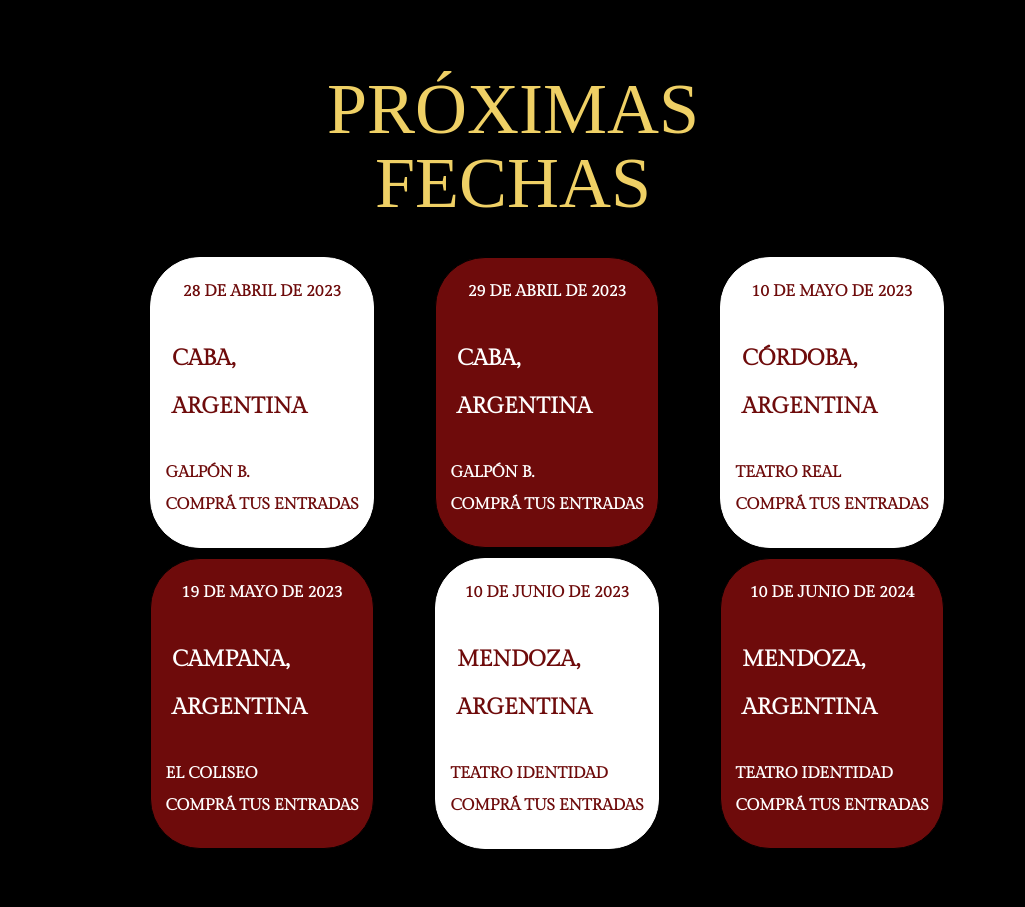
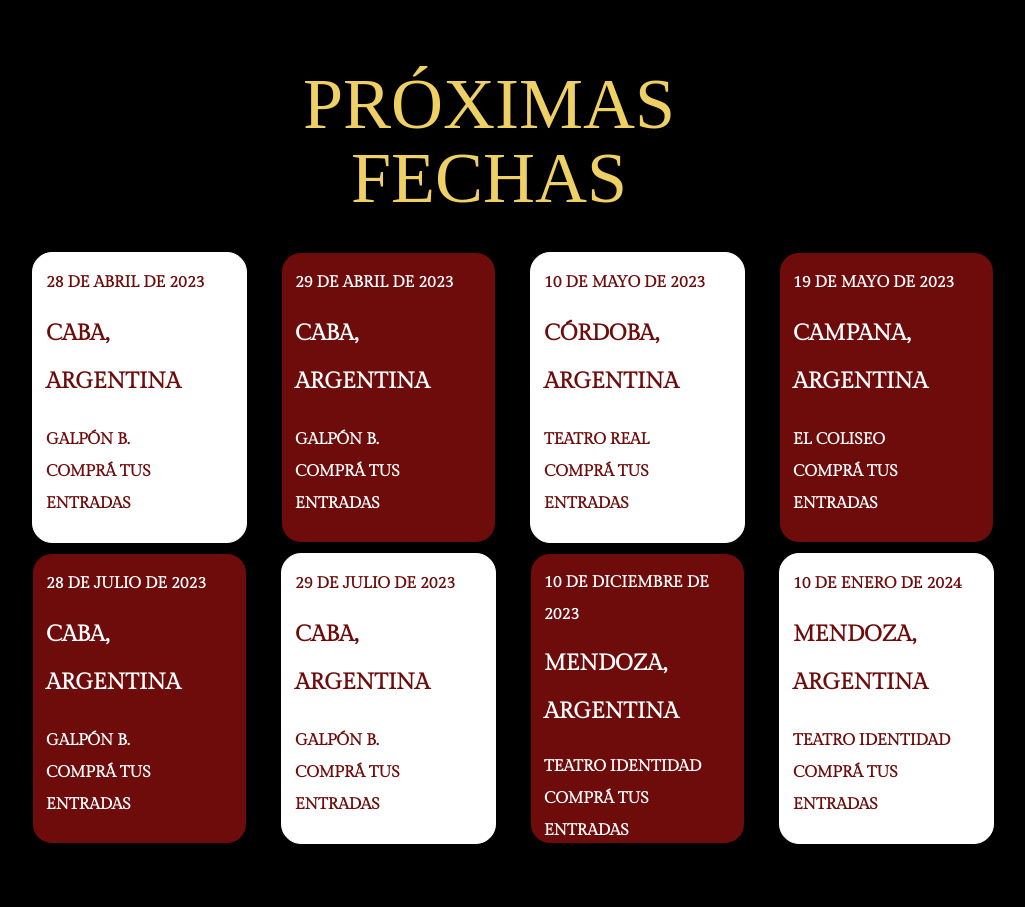
Before and after one commit to AimyLuz/TF-ANCA, a website: page index.html in a window 1280 px wide. Shown: the part 1245-2152 px from the top of the page, without its empty margins (127-1152 px from the left). Drawn offline with nearby package versions, Linux system fonts and the light colour scheme; files that its build step writes are made by us from their sources; a web font is replaced by a local one.

Commit message:
arreglo cards

```diff
--- a/index.html
+++ b/index.html
@@ -95,7 +95,7 @@
         </div>
       </section>
 
-      <section class="section2">
+      <section class="section2 container">
         <article class="article1">
           <div class="container">
             <div class="row d-flex justify-content-center">
@@ -147,7 +147,6 @@
               </div>
             </div>
           </div>
-
         </article>
                   <!-- fechas -->
         <article class="fechas article2">
@@ -160,7 +159,6 @@
               </div>
               </div>
               <div class="row d-flex justify-content-center">
-<div class="col-lg-2 col-sm-0 col-md-0"></div>
                 <div class="col-lg-3 col-sm-12 col-md-6 ">
               <div class="card_b" data-aos="flip-up" >
                 <p class="fechas__p">28 DE ABRIL DE 2023</p>
@@ -195,8 +193,6 @@
     </p>
   </div>
 </div>
-<div class="col-lg-1 col-sm-0 col-md-0"></div>
-<div class="col-lg-1 col-sm-0 col-md-0"></div>
 <div class="col-lg-3 col-sm-12 col-md-6">
   <div class="card_r" data-aos="flip-up" data-aos-delay="450">
     <p class="fechas__p" >19 DE MAYO DE 2023</p>
@@ -208,9 +204,31 @@
     </p>
   </div>
 </div>
+<div class="col-lg-3 col-sm-12 col-md-6 ">
+  <div class="card_r" data-aos="flip-up" >
+    <p class="fechas__p">28 DE JULIO DE 2023</p>
+    <h4 class="fechas__h4">CABA, ARGENTINA</h4>
+    <p class="fechas__lugar">
+      GALPÓN B.
+      <br />
+      <a href="#"> COMPRÁ TUS ENTRADAS </a>
+    </p>
+  </div>
+</div>
+<div class="col-lg-3 col-sm-12 col-md-6 ">
+<div class="card_b" data-aos="flip-up" data-aos-delay="200">
+<p class="fechas__p" >29 DE JULIO DE 2023</p>
+<h4 class="fechas__h4" >CABA, ARGENTINA</h4>
+<p class="fechas__lugar" >
+GALPÓN B.
+<br />
+<a href="#"> COMPRÁ TUS ENTRADAS </a>
+</p>
+</div>
+</div>
 <div class="col-lg-3 col-sm-12 col-md-6">
-  <div class="card_b" data-aos="flip-up" data-aos-delay="600">
-    <p class="fechas__p" >10 DE JUNIO DE 2023</p>
+  <div class="card_r" data-aos="flip-up" data-aos-delay="600">
+    <p class="fechas__p" >10 DE DICIEMBRE DE 2023</p>
     <h4 class="fechas__h4" >MENDOZA, ARGENTINA</h4>
     <p class="fechas__lugar" >
       TEATRO IDENTIDAD
@@ -220,23 +238,21 @@
   </div>
 </div>
 <div class="col-lg-3 col-sm-12 col-md-6 ">
-  <div class="card_r" data-aos="flip-up" data-aos-delay="700">
-    <p class="fechas__p" >10 DE JUNIO DE 2024</p>
+  <div class="card_b" data-aos="flip-up" data-aos-delay="700">
+    <p class="fechas__p" >10 DE ENERO DE 2024</p>
     <h4 class="fechas__h4" >MENDOZA, ARGENTINA</h4>
     <p class="fechas__lugar" >
       TEATRO IDENTIDAD
       <br />
       <a href="#"> COMPRÁ TUS ENTRADAS </a>
     </p>
-  </div>
-  <div class="col-lg-2 col-sm-0 col-md-0"></div>
-</div>
+
           </div>
         </article>
       </section>
-      <section class="section3 fotos_banda">
+      <section class="section3 fotos_banda container">
         <div class="row d-flex justify-content-center">
-        <div class="col-lg-6 col-sm-12">
+        <div class="col-lg-12 col-sm-12">
           <div id="carouselExampleIndicators" class="carousel slide mx-auto w-100">
             <div class="carousel-indicators">
               <button type="button" data-bs-target="#carouselExampleIndicators" data-bs-slide-to="0" class="active" aria-current="true" aria-label="Slide 1"></button>
--- a/scss/_index.scss
+++ b/scss/_index.scss
@@ -46,8 +46,8 @@ body {
           h3 {
             @include font ("Germania One", normal, 400, 4.5rem, 74px );
             color: $color-texto-principal;
-            padding: 2rem 2rem 1rem 2rem;
-            margin: 2rem 2rem 1rem 2rem;
+            padding: 2rem 2rem 1rem 0.5rem;
+            margin: 2rem 2rem 1rem 0.5rem;
             text-align: center;
           }
         }
@@ -60,7 +60,6 @@ body {
         .fechas__h4 {
           @include font ("Gilda Display", normal, 700, 1.4rem, 3rem );
           padding: 0.5rem;
-          margin: 0.5rem;
         }
         .fechas__lugar {
           @include font ("Gilda Display", normal, 700, 1rem, 2rem );
@@ -83,11 +82,9 @@ body {
           display: flex;
           flex-direction: column;
           justify-content: space-around;
-          align-items: center;
-          width: 224px;
           height: 291px;
           border: 1px solid $color-texto-secundario;
-          border-radius: 50px;
+          border-radius: 20px;
           background: $color-texto-secundario;
           padding: 5px;
           margin: 5px;
@@ -103,12 +100,10 @@ body {
           display: flex;
           flex-direction: column;
           justify-content: space-around;
-          align-items: center;
-          width: 224px;
           height: 291px;
           background: $color-secundario;
           border: 1px solid rgb(0, 0, 0);
-          border-radius: 50px;
+          border-radius: 20px;
           box-shadow: 10px 20px 4px rgba(0, 0, 0, 0.507);
           color: $color-texto-secundario;
           font-size: 62.5%;
```
Also changed, not shown: css/style.css, 1 other file.
